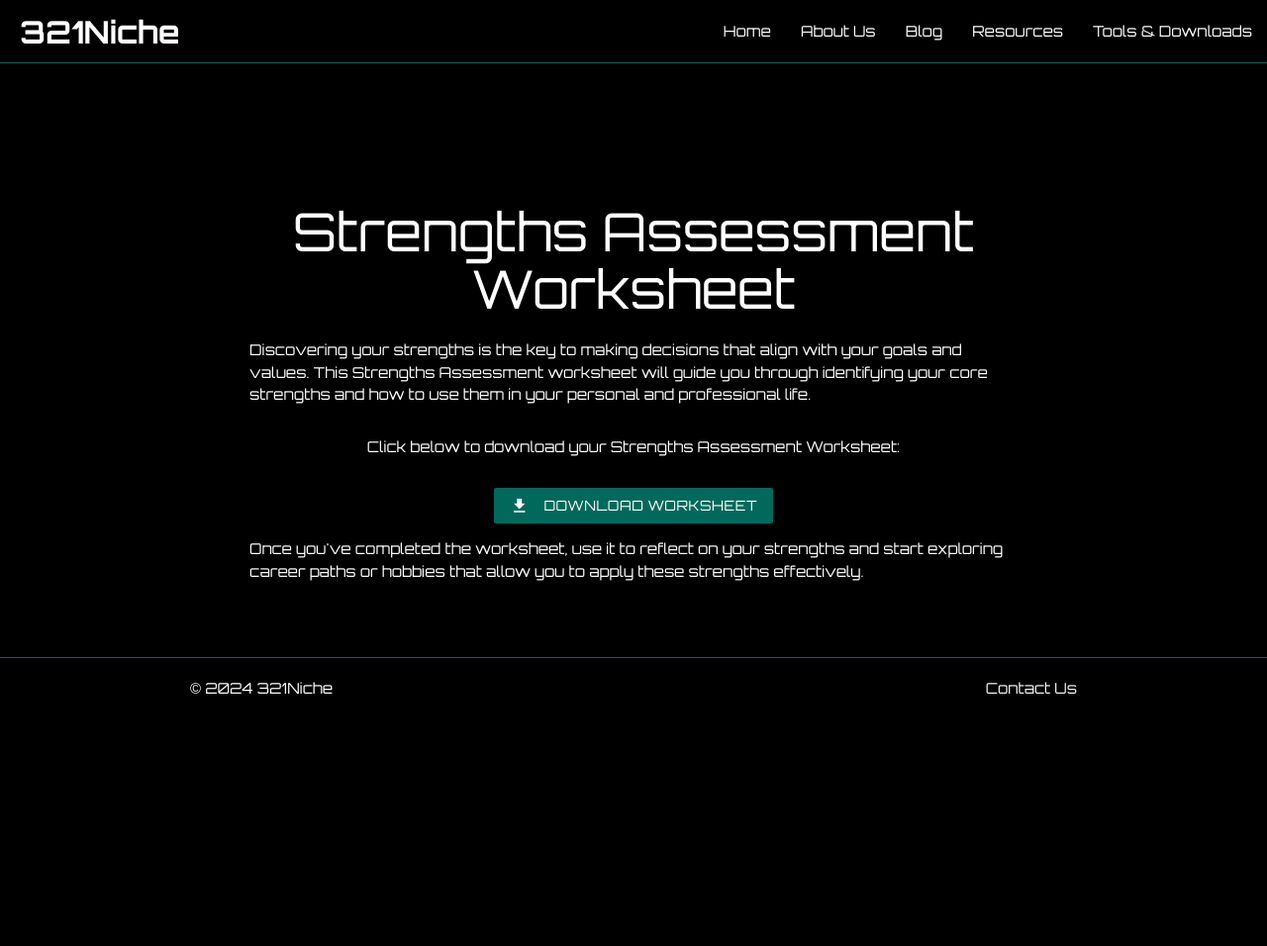
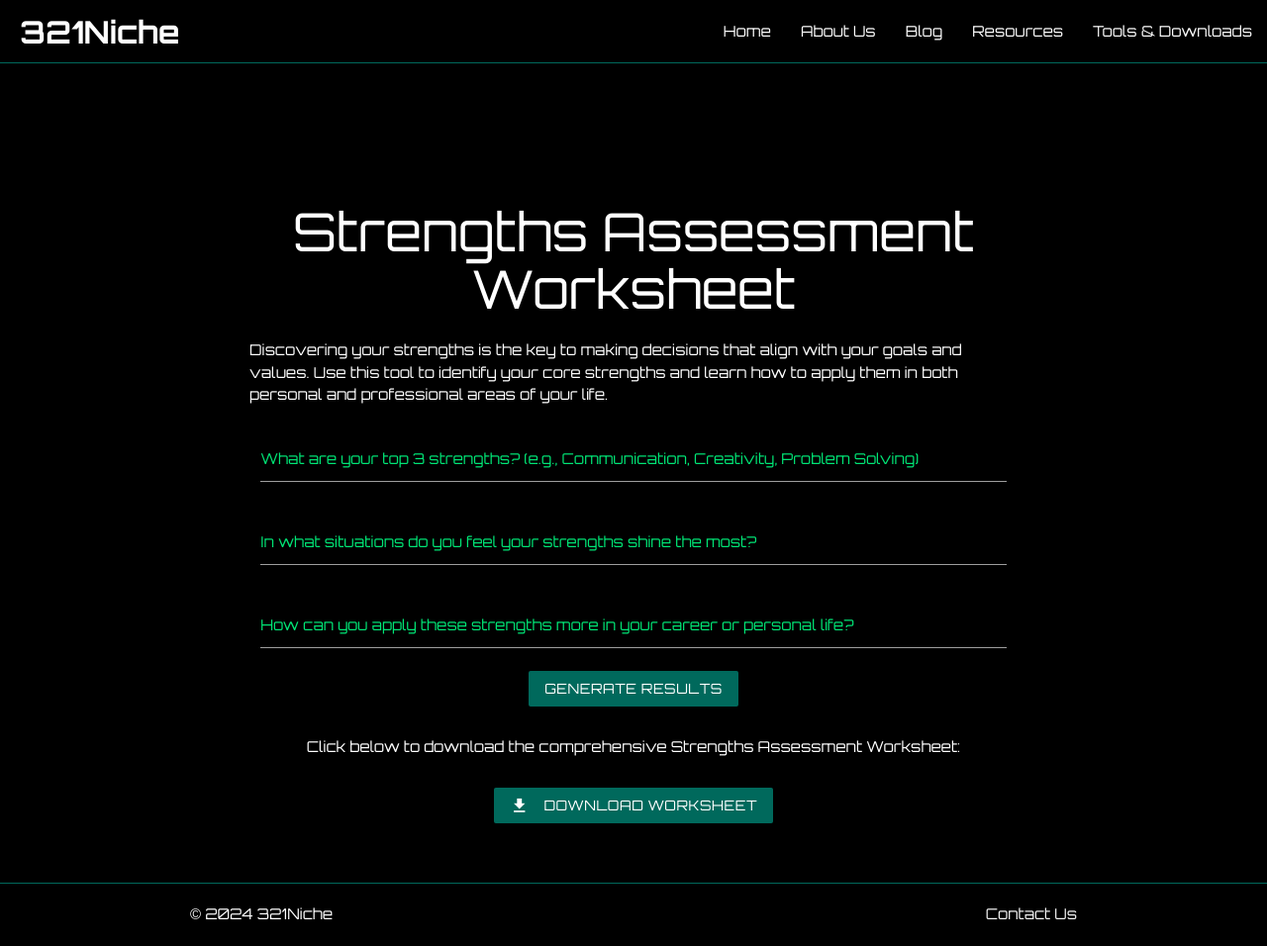
Before and after one commit to LifeUntainted/lifeuntainted.github.io, a Jekyll site: the page strengths.html, which Jekyll copies as it is, in a window 1280 px wide. Shown: the whole page at 99% size. Built offline with Jekyll 4.4.1, drawn with Linux system fonts in a browser that asks for light colours; before the commit the page ends 900 px from its top, so only the background shows below that.

Commit message:
Update strengths.html

```diff
--- a/strengths.html
+++ b/strengths.html
@@ -1,11 +1,12 @@
 <!DOCTYPE html>
 <html lang="en">
+
 <head>
   <meta charset="UTF-8">
   <title>Strengths Assessment - 321Niche</title>
 
   <!-- Meta Tags -->
-  <meta name="viewport" content="width=device-width, initial-scale=1.0"/>
+  <meta name="viewport" content="width=device-width, initial-scale=1.0" />
   <meta name="description" content="Download our Strengths Assessment worksheet to identify your key strengths and learn how to apply them to your life or career.">
 
   <!-- Compiled and minified CSS -->
@@ -67,8 +68,30 @@
     .worksheet-section p {
       margin-bottom: 2rem;
     }
+
+    .input-field label {
+      color: #00e676;
+    }
+
+    .output-section {
+      margin-top: 3rem;
+      background: rgba(0, 105, 92, 0.1);
+      border: 1px solid #00695c;
+      padding: 2rem;
+      border-radius: 8px;
+    }
+
+    .output-title {
+      color: #00e676;
+      font-size: 1.8rem;
+    }
+
+    #results {
+      white-space: pre-wrap;
+    }
   </style>
 </head>
+
 <body>
 
   <!-- Navigation Bar -->
@@ -99,17 +122,43 @@
   <div class="container">
     <div class="strengths-container">
       <h2 class="center-align">Strengths Assessment Worksheet</h2>
-      <p>Discovering your strengths is the key to making decisions that align with your goals and values. This Strengths Assessment worksheet will guide you through identifying your core strengths and how to use them in your personal and professional life.</p>
+      <p>Discovering your strengths is the key to making decisions that align with your goals and values. Use this tool to identify your core strengths and learn how to apply them in both personal and professional areas of your life.</p>
 
-      <!-- Worksheet Section -->
+      <!-- Interactive Questions -->
+      <form id="strengths-form" class="row">
+        <div class="input-field col s12">
+          <input id="strength1" type="text" class="validate">
+          <label for="strength1">What are your top 3 strengths? (e.g., Communication, Creativity, Problem Solving)</label>
+        </div>
+        <div class="input-field col s12">
+          <input id="situations" type="text" class="validate">
+          <label for="situations">In what situations do you feel your strengths shine the most?</label>
+        </div>
+        <div class="input-field col s12">
+          <input id="application" type="text" class="validate">
+          <label for="application">How can you apply these strengths more in your career or personal life?</label>
+        </div>
+        <div class="center-align">
+          <button type="button" class="btn waves-effect waves-light" onclick="generateResults()">Generate Results</button>
+        </div>
+      </form>
+
+      <!-- Results Section -->
+      <div id="results-section" class="output-section" style="display: none;">
+        <h3 class="output-title">Your Strengths Assessment Summary:</h3>
+        <p id="results"></p>
+        <div class="center-align">
+          <button class="btn waves-effect waves-light" onclick="copyResults()">Copy to Clipboard</button>
+        </div>
+      </div>
+
+      <!-- Worksheet Download -->
       <div class="worksheet-section">
-        <p>Click below to download your Strengths Assessment Worksheet:</p>
+        <p>Click below to download the comprehensive Strengths Assessment Worksheet:</p>
         <a href="downloads/strengths-assessment.pdf" download class="btn waves-effect waves-light">
           <i class="material-icons left">file_download</i>Download Worksheet
         </a>
       </div>
-
-      <p>Once you've completed the worksheet, use it to reflect on your strengths and start exploring career paths or hobbies that allow you to apply these strengths effectively.</p>
     </div>
   </div>
 
@@ -124,12 +173,32 @@
   <!-- Scripts -->
   <script src="https://cdnjs.cloudflare.com/ajax/libs/materialize/1.0.0/js/materialize.min.js"></script>
   <script>
-    document.addEventListener('DOMContentLoaded', function() {
+    document.addEventListener('DOMContentLoaded', function () {
       // Initialize Mobile Navigation
       var elems = document.querySelectorAll('.sidenav');
       M.Sidenav.init(elems);
     });
+
+    function generateResults() {
+      const strength1 = document.getElementById('strength1').value;
+      const situations = document.getElementById('situations').value;
+      const application = document.getElementById('application').value;
+
+      const results = `Your Strengths:\n${strength1}\n\nWhere Your Strengths Shine:\n${situations}\n\nHow to Apply Your Strengths:\n${application}`;
+
+      document.getElementById('results').innerText = results;
+      document.getElementById('results-section').style.display = 'block';
+    }
+
+    function copyResults() {
+      const resultsText = document.getElementById('results').innerText;
+      navigator.clipboard.writeText(resultsText).then(() => {
+        alert('Results copied to clipboard!');
+      }).catch(err => {
+        console.error('Could not copy text: ', err);
+      });
+    }
   </script>
+</body>
 
-</body>
 </html>
```
